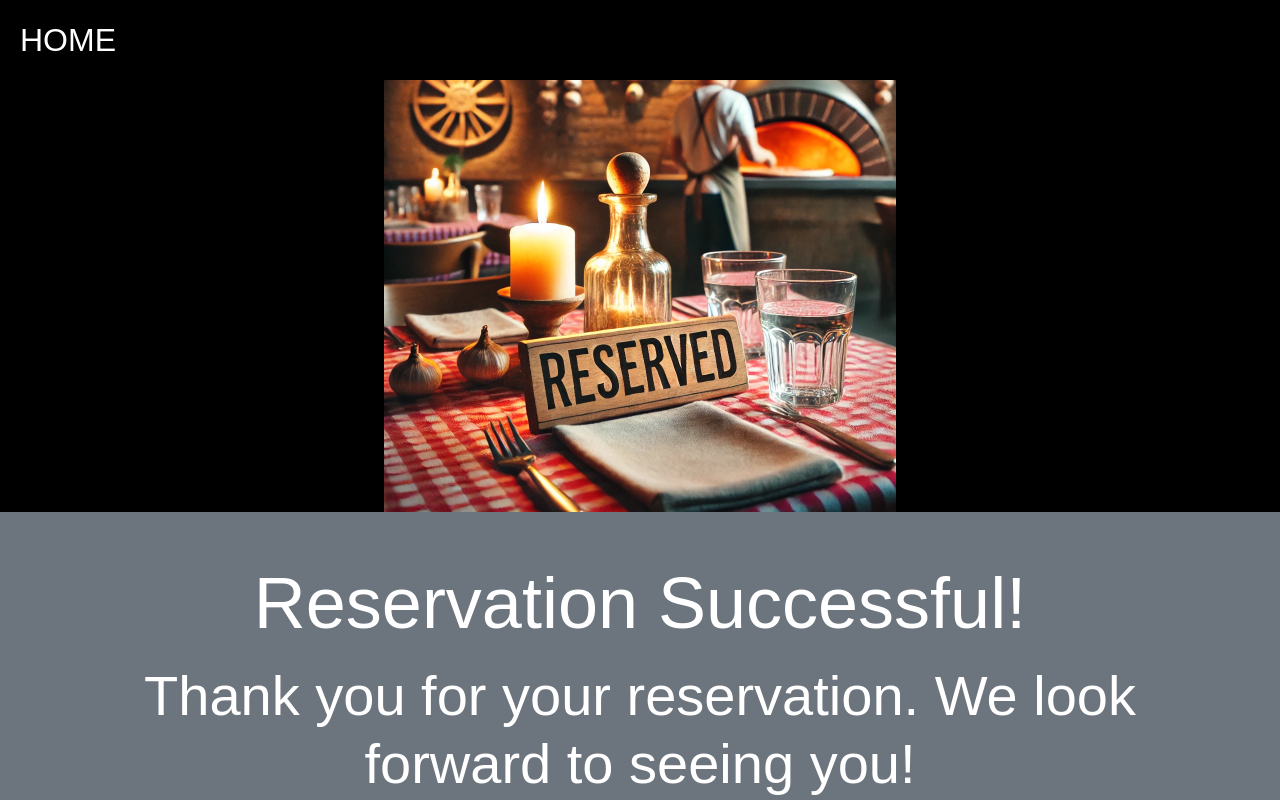
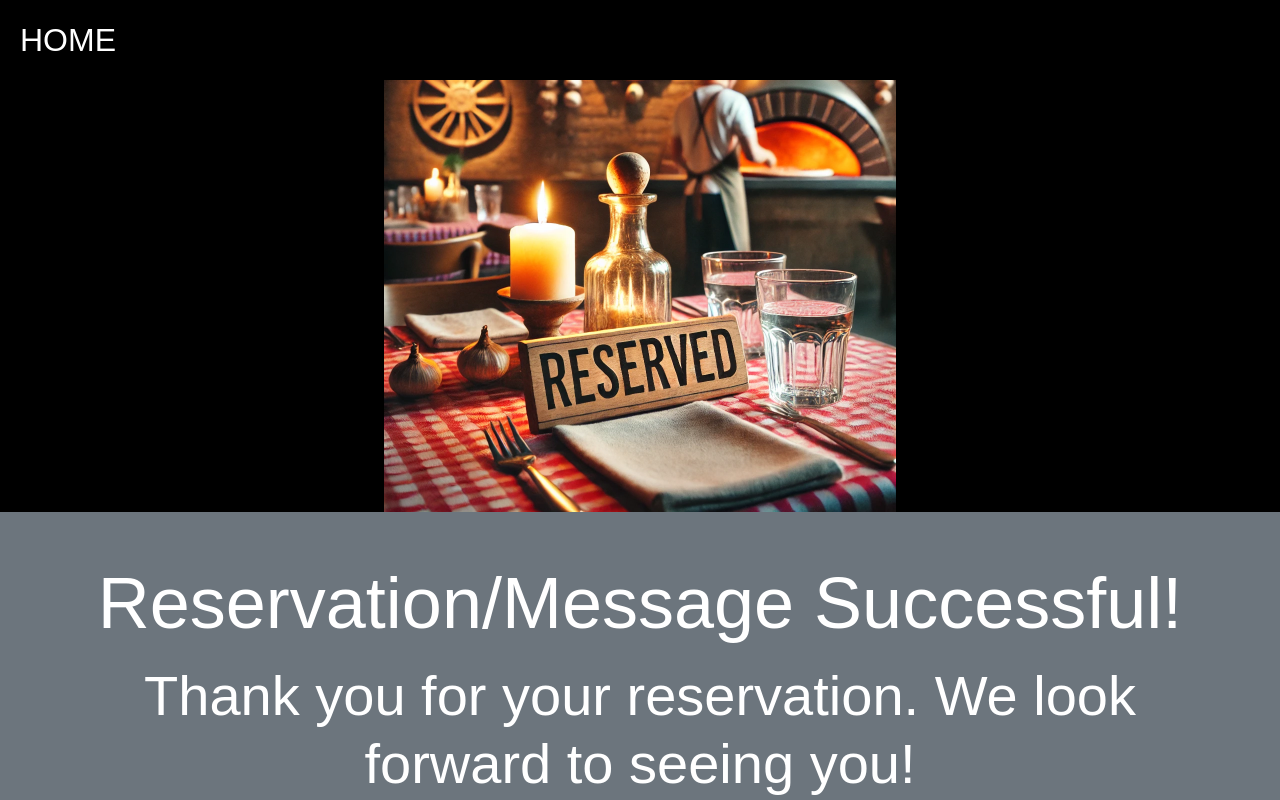
Before and after one commit to Layloe/Restaurant-site, a website: page public/reservation.html in a window 1280 px wide. Shown: the top 800 px of the page. Drawn offline with nearby package versions, Linux system fonts and the light colour scheme; a web font is replaced by a local one.

Commit message:
added favicon

```diff
--- a/public/reservation.html
+++ b/public/reservation.html
@@ -4,6 +4,7 @@
     <meta charset="UTF-8">
     <meta name="viewport" content="width=device-width, initial-scale=1.0">
     <title>Reservation</title>
+        <link rel="icon" type="image/png" href="assets/pizza_logo_jamie.png">
         <!--google font-->
         <link rel="stylesheet" href="https://fonts.googleapis.com/css?family=Alumni+Sans">
         <!--boot strap-->
@@ -42,7 +43,7 @@
 
       <div class="d-flex flex-column text-center container-fluid text-white py-5 display-4 bg-secondary" id="about">
         <div class="container">
-            <h1 class="text-center display-2 mb-3">Reservation Successful!</h1>
+            <h1 class="text-center display-2 mb-3">Reservation/Message Successful!</h1>
             <h1 class="display-4"><b>Thank you for your reservation. We look forward to seeing you!</p></b></h1>
             <!-- <a href="">
                 <img src="assets/reserved_table.webp" alt="chef">
```
Also changed, not shown: public/index.html (+1 -0 lines), public/assets/favicon_pizza.webp (added).
